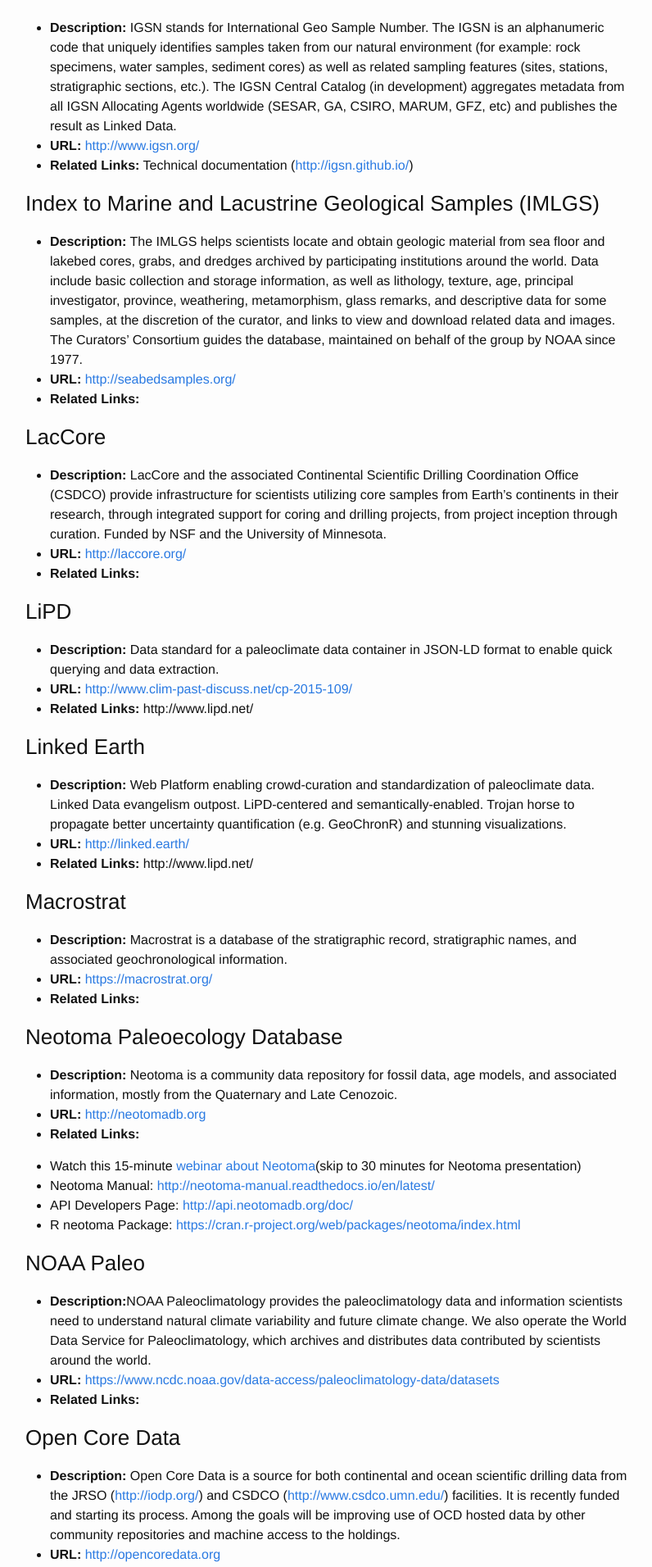
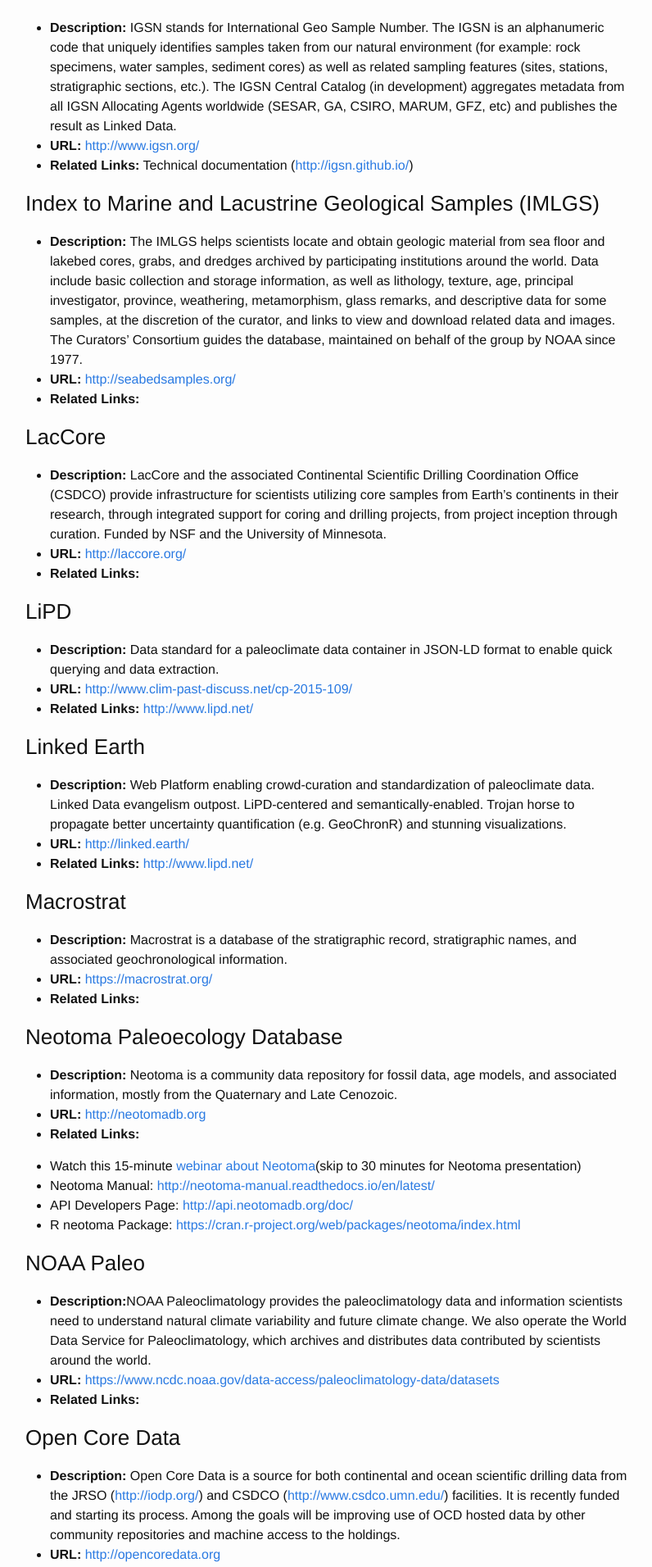
Before and after one commit to cyber4paleo/cyber4paleo.github.io, a Jekyll site: the page built from _resources/CommunityResourceList.md, in a window 1280 px wide. Shown: the part 2275-4187 px from the top of the page at 82% size, without its empty margins (239-1035 px from the left). Built offline with Jekyll 4.4.1, drawn with Linux system fonts in a browser that asks for light colours.

Commit message:
fixed URLs for lip.net

```diff
--- a/_resources/CommunityResourceList.md
+++ b/_resources/CommunityResourceList.md
@@ -76,13 +76,13 @@ Please see this <a href="http://bit.ly/1r4AqLN">EarthCube Tools presentation</a>
 
 * <b>Description:</b> Data standard for a paleoclimate data container in JSON-LD format to enable quick querying and data extraction.
 * <b>URL:</b> <a>http://www.clim-past-discuss.net/cp-2015-109/</a>
-* <b>Related Links:</b> http://www.lipd.net/
+* <b>Related Links:</b> <a>http://www.lipd.net/</a>
 
 ### Linked Earth
 
 * <b>Description:</b> Web Platform enabling crowd-curation and standardization of paleoclimate data. Linked Data evangelism outpost. LiPD-centered and semantically-enabled. Trojan horse to propagate better uncertainty quantification (e.g. GeoChronR) and stunning visualizations.
 * <b>URL:</b> <a>http://linked.earth/</a>
-* <b>Related Links:</b> http://www.lipd.net/
+* <b>Related Links:</b> <a>http://www.lipd.net/</a>
 
 
 
```
